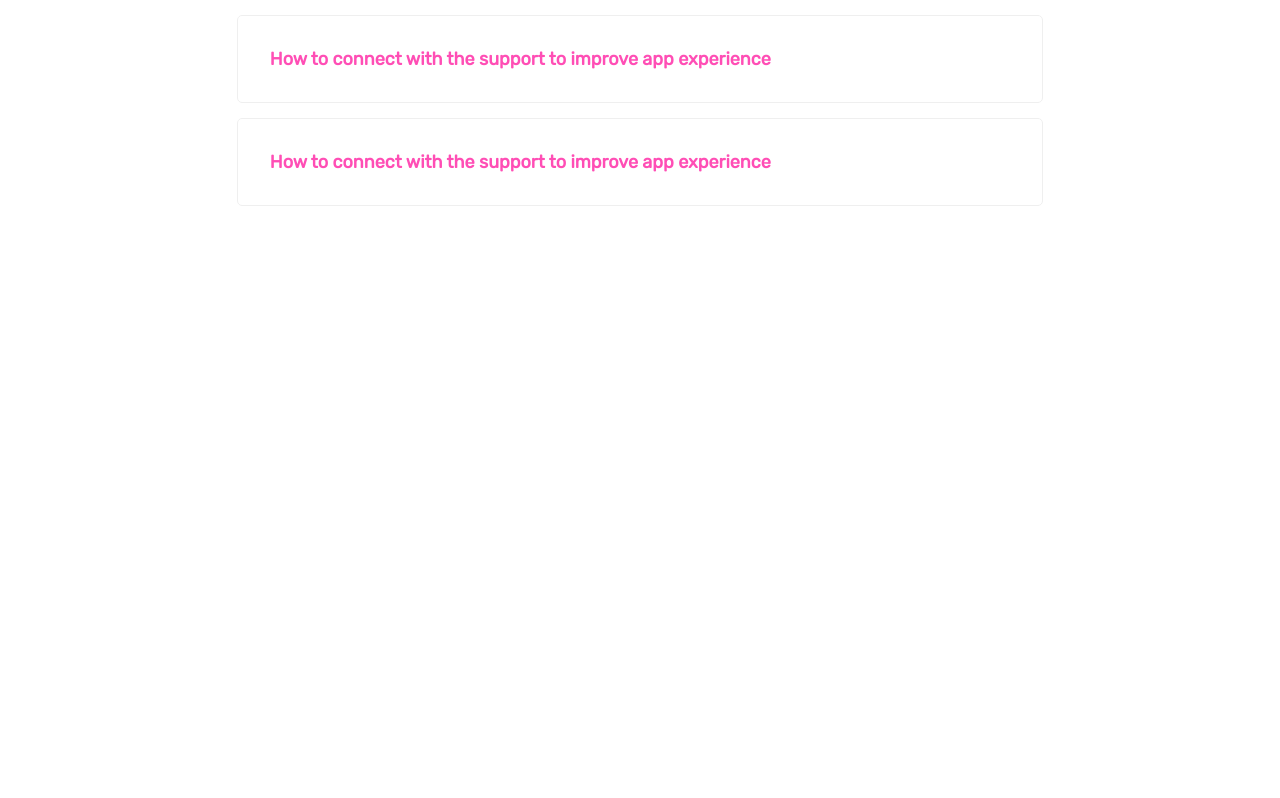
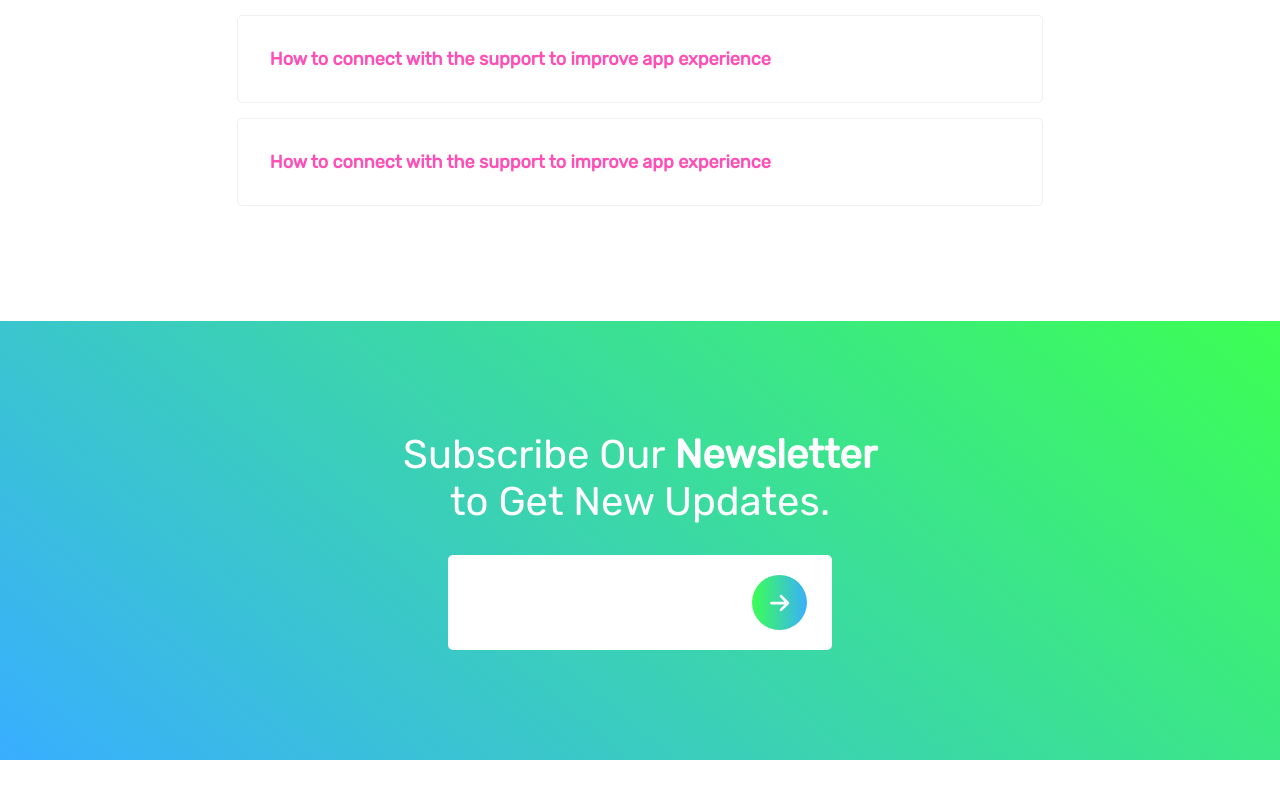
Before and after one commit to Zarshenas/React-landing-page, a React (Create React App) app: page / in a window 1280 px wide. Shown: the part 8973-9771 px from the top of the page. Before the commit the page ends 9294 px from the top, so only its background shows below. Built offline with nearby package versions, Linux system fonts and the light colour scheme.

Commit message:
Subscribe section has finished

```diff
--- a/src/App.js
+++ b/src/App.js
@@ -12,6 +12,7 @@ import BrandOne from './Components/BrandOne';
 import CompletedProjects from './Components/CompletedProjects';
 import AppInterfaces from './Components/AppInterfaces';
 import FAQ from './Components/Faq';
+import Subscribe from './Components/Subscribe';
 
 class App extends Component {
   render() {
@@ -31,6 +32,7 @@ class App extends Component {
         <CompletedProjects />
         <AppInterfaces />
         <FAQ />
+        <Subscribe />
       </>
     );
   }
--- /dev/null
+++ b/src/Components/Subscribe.js
@@ -0,0 +1,24 @@
+import React, { Component } from "react";
+import {FontAwesomeIcon} from "@fortawesome/react-fontawesome";
+import {faArrowRight} from "@fortawesome/free-solid-svg-icons";
+import styles from "./Subscribe.module.css";
+
+class Subscribe extends Component {
+  render() {
+    return (
+      <section className={styles.subSection}>
+        <h1>
+          Subscribe Our <span>Newsletter</span> <br /> to Get New Updates.
+        </h1>
+        <form action="#" className={styles.inputContainer}>
+          <input type="email" />
+          <button type="submit">
+          <FontAwesomeIcon icon={faArrowRight}></FontAwesomeIcon>
+          </button>
+        </form>
+      </section>
+    );
+  }
+}
+
+export default Subscribe;
--- /dev/null
+++ b/src/Components/Subscribe.module.css
@@ -0,0 +1,52 @@
+.subSection{
+    padding: 110px 0;
+    margin: 0 0 100px;
+    width: 100%;
+    text-align: center;
+    background-image: linear-gradient(40deg,#39aeff,#3cff53);
+}
+.subSection h1{
+    font-size: 40px;
+    font-weight: 400;
+    color: #ffffff;
+    margin-bottom: 30px;
+}
+.subSection h1 span{
+    font-weight: 800;
+}
+.inputContainer{
+    background-color: #ffff;
+    width: 30%;
+    margin: 0 auto;
+    text-align: left;
+    display: flex;
+    padding: 20px;
+    border-radius: 5px;
+}
+.inputContainer input{
+    outline: none;
+    border: none;
+    font-size: 18px;
+    color: #74727a;
+    font-weight: 400;
+    width: calc(100% - 60px);
+    background-color: transparent;
+}
+.inputContainer button{
+    border: none;
+    background-image: linear-gradient(90deg,#3cff53 0,#39aeff 51%,#3cff53);
+    width: 55px;
+    height: 55px;
+    background-size: 200% auto;
+    border-radius: 50%;
+    font-size: 22px;
+    color: #fff;
+    display: flex;
+    align-items: center;
+    justify-content: center;
+    cursor: pointer;
+    transition: all 0.5s ease;
+}
+.inputContainer button:hover{
+    background-position: 100%;
+}
```
